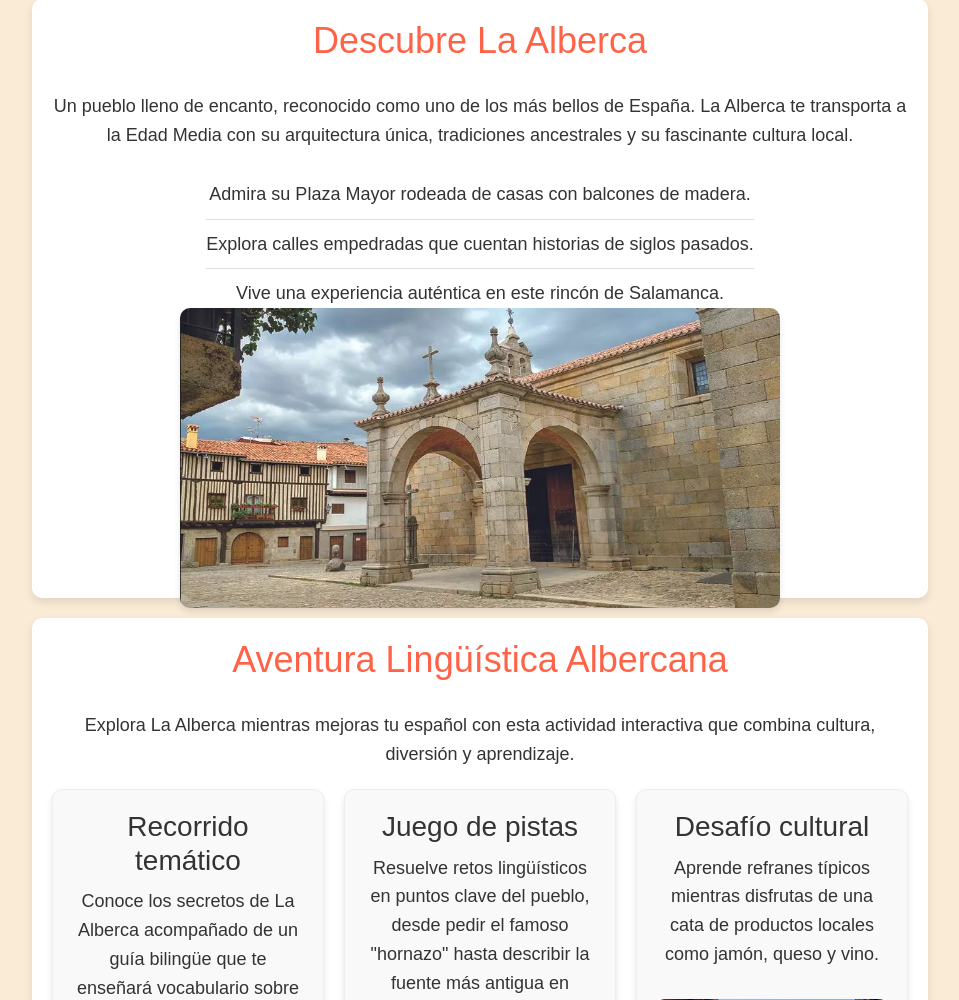
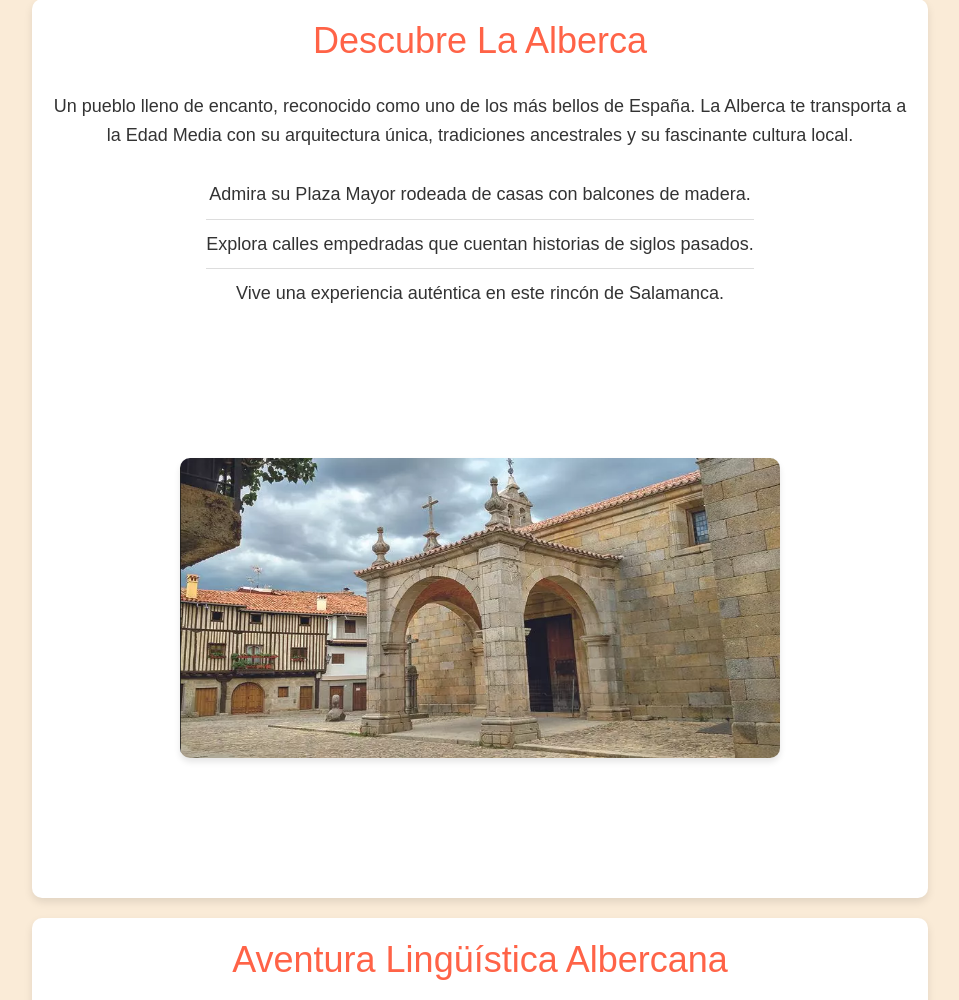
Before and after one commit to CanteroFederico/SpainDream, a Flask app: page /la_alberca in a window 1280 px wide. Shown: the part 931-1931 px from the top of the page, without its empty margins (160-1119 px from the left). Run offline with Flask 2, Linux system fonts and the light colour scheme; some libraries are stand-ins or nearby versions.

Commit message:
Update la_alberca.css

```diff
--- a/capp/static/lugares/la_alberca.css
+++ b/capp/static/lugares/la_alberca.css
@@ -113,7 +113,7 @@ body {
 /* Fotos Placeholder */
 .alberca-foto {
   width: 100%;
-  height: 200px;
+  height: 500px;
   border-radius: 10px;
   margin: 20px 0;
   display: flex;
```
